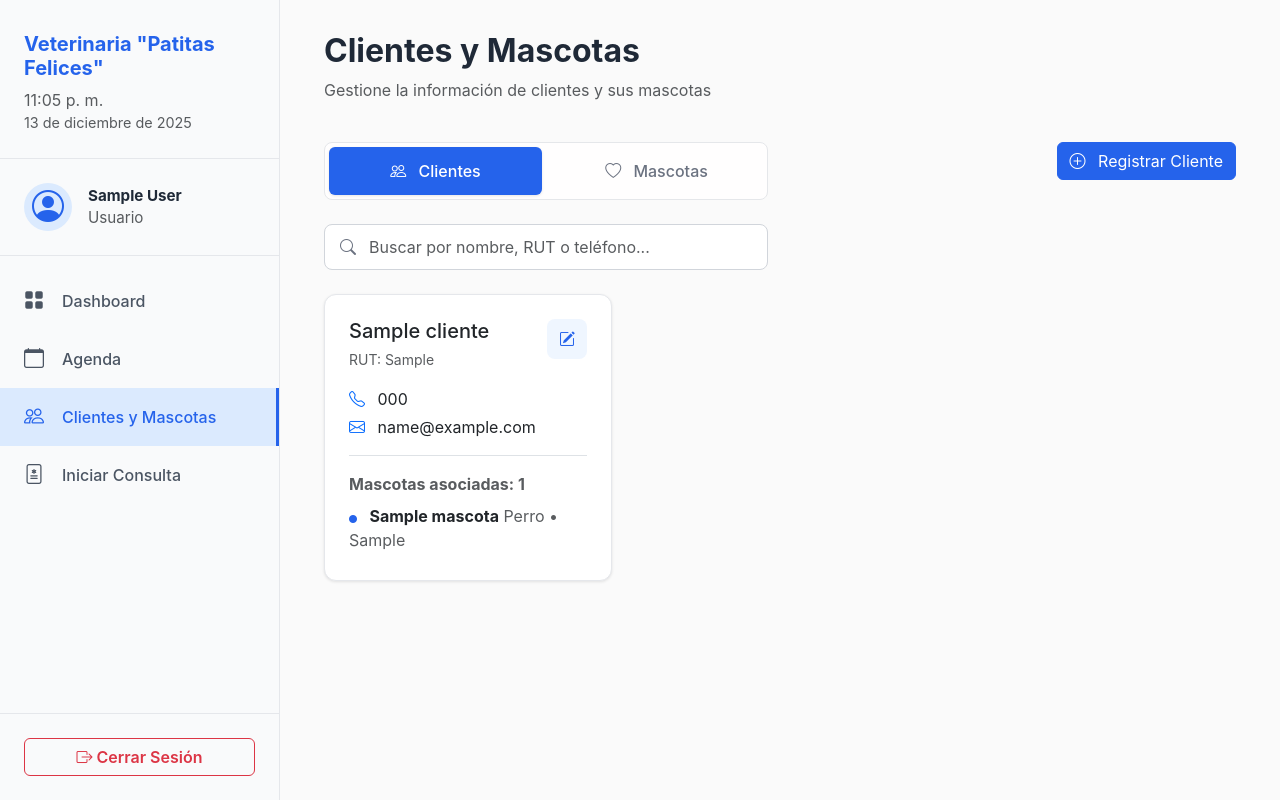
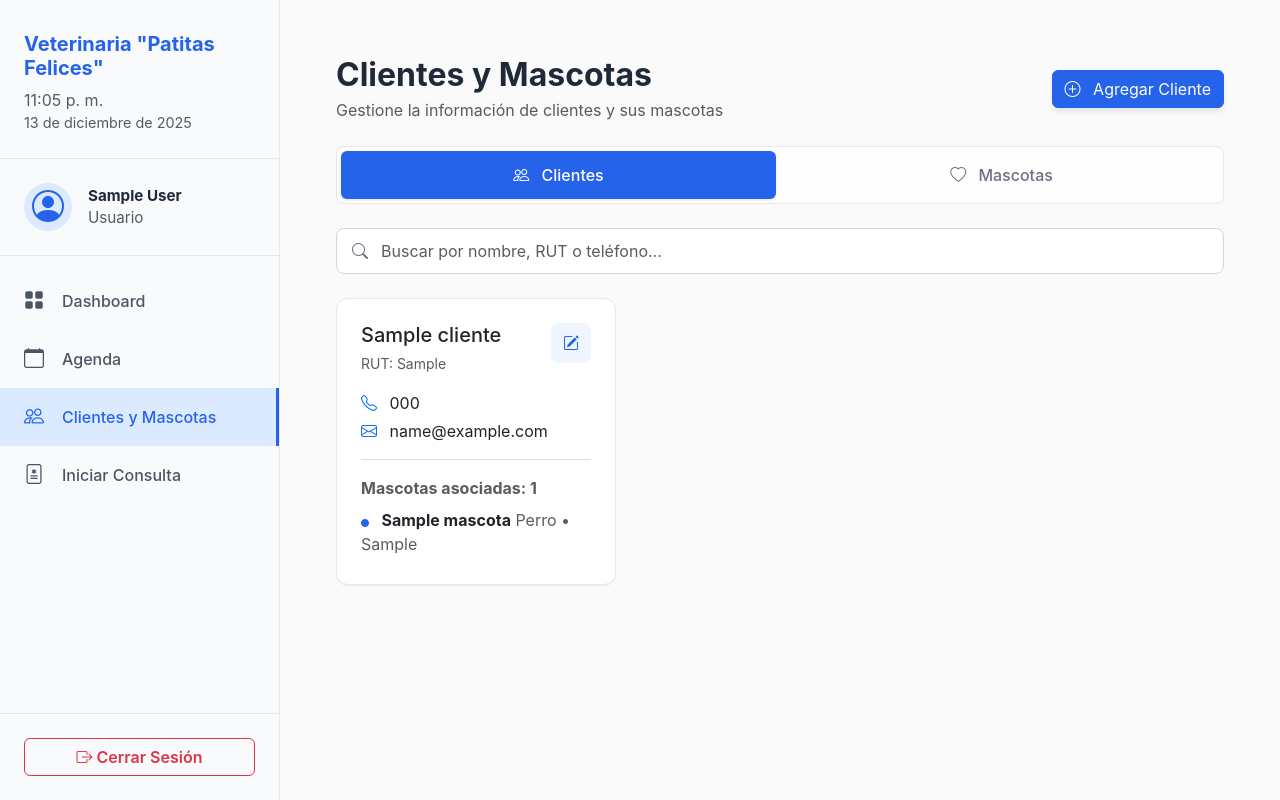
Before and after one commit to abarraza-v/sistema_veterinaria, a Django app: page /clientes/ in a window 1280 px wide. Run offline with Django 5.2, Linux system fonts and the light colour scheme; a user stored in the database is signed in; tables that the repository leaves empty hold one stand-in row (values such as "Sample post").

Commit message:
feat: rediseñar filas de mascotas con layout horizontal
- Cambiar de grid a flexbox para layout horizontal
- Simplificar campos mostrados: Especie, Raza, Dueño
- Ajustar estilos para que coincida con prototipo
- Aplicar borders consistentes (#e5e7ea) a todas las cards
- Mejorar hover effects y transiciones

```diff
--- a/clientes/templates/clientes/clientes_mascotas.html
+++ b/clientes/templates/clientes/clientes_mascotas.html
@@ -8,17 +8,30 @@
 {% endblock %}
 
 {% block main_content %}
-<div class="container-fluid">
-    <div class="row mb-4">
+<div class="container-fluid p-4">
+    <div class="row mb-4 align-items-center">
         <div class="col">
-            <h2 class="fw-bold">Clientes y Mascotas</h2>
-            <p class="text-muted">Gestione la información de clientes y sus mascotas</p>
+            <h2 class="fw-bold mb-1">Clientes y Mascotas</h2>
+            <p class="text-muted mb-0">Gestione la información de clientes y sus mascotas</p>
+        </div>
+        <div class="col-auto">
+            {% if tab == 'clientes' %}
+                <a href="{% url 'clientes:crear' %}" class="btn btn-primary btn-floating">
+                    <i class="bi bi-plus-circle me-2"></i>
+                    Agregar Cliente
+                </a>
+            {% else %}
+                <a href="{% url 'mascotas:crear' %}" class="btn btn-primary btn-floating">
+                    <i class="bi bi-plus-circle me-2"></i>
+                    Agregar Mascota
+                </a>
+            {% endif %}
         </div>
     </div>
 
     <!-- Switch de pestañas -->
     <div class="row mb-4">
-        <div class="col-md-6">
+        <div class="col-12">
             <div class="tab-switch">
                 <button class="{% if tab == 'clientes' %}active{% endif %}" onclick="window.location.href='{% url 'clientes:listar' %}?tab=clientes{% if query %}&q={{ query }}{% endif %}'">
                     <i class="bi bi-people me-2"></i>
@@ -30,24 +43,11 @@
                 </button>
             </div>
         </div>
-        <div class="col-md-6 text-end">
-            {% if tab == 'clientes' %}
-                <a href="{% url 'clientes:crear' %}" class="btn btn-primary">
-                    <i class="bi bi-plus-circle me-2"></i>
-                    Registrar Cliente
-                </a>
-            {% else %}
-                <a href="{% url 'mascotas:crear' %}" class="btn btn-primary">
-                    <i class="bi bi-plus-circle me-2"></i>
-                    Registrar Mascota
-                </a>
-            {% endif %}
-        </div>
     </div>
 
     <!-- Barra de búsqueda -->
     <div class="row mb-4">
-        <div class="col-md-6">
+        <div class="col-12">
             <form method="get" class="search-box">
                 <input type="hidden" name="tab" value="{{ tab }}">
                 <i class="bi bi-search"></i>
@@ -70,9 +70,20 @@
                                     <h5 class="card-title mb-1">{{ cliente.nombre }}</h5>
                                     <p class="text-muted mb-0"><small>RUT: {{ cliente.rut }}</small></p>
                                 </div>
+                                <div class="d-flex gap-2">
                                     <a href="{% url 'clientes:editar' cliente.pk %}" class="action-icon action-icon-edit">
                                         <i class="bi bi-pencil-square"></i>
                                     </a>
+                                    {% if request.user.groups.exists %}
+                                        {% for group in request.user.groups.all %}
+                                            {% if group.name == 'Administrador' %}
+                                                <button type="button" class="action-icon action-icon-delete" data-bs-toggle="modal" data-bs-target="#deleteClienteModal{{ cliente.pk }}">
+                                                    <i class="bi bi-trash"></i>
+                                                </button>
+                                            {% endif %}
+                                        {% endfor %}
+                                    {% endif %}
+                                </div>
                             </div>
 
                             <div class="mb-3">
@@ -125,43 +170,71 @@
     {% else %}
         <!-- Vista de Mascotas -->
         <div class="row">
+            <div class="col-12">
                 {% for mascota in mascotas %}
-                <div class="col-md-6 col-lg-4 mb-4">
-                    <div class="card h-100">
-                        <div class="card-body">
-                            <div class="d-flex justify-content-between align-items-start mb-3">
-                                <div>
-                                    <h5 class="card-title mb-1">{{ mascota.nombre }}</h5>
-                                    <p class="text-muted mb-0"><small>ID: #{{ mascota.pk }}</small></p>
+                    <div class="mascota-card-row mb-3">
+                        <div class="mascota-icon">
+                            <i class="bi bi-heart-fill"></i>
                         </div>
-                                <a href="{% url 'mascotas:editar' mascota.pk %}" class="action-icon action-icon-edit">
+                        <h5 class="mascota-name">{{ mascota.nombre }}</h5>
+                        <div class="mascota-info-row">
+                            <div class="mascota-field">
+                                <span class="mascota-field-label">Especie</span>
+                                <span class="mascota-field-value">{{ mascota.get_especie_display_custom }}</span>
+                            </div>
+                            <div class="mascota-field">
+                                <span class="mascota-field-label">Raza</span>
+                                <span class="mascota-field-value">{{ mascota.raza }}</span>
+                            </div>
+                            <div class="mascota-field">
+                                <span class="mascota-field-label">Dueño</span>
+                                <span class="mascota-field-value">{{ mascota.dueno.nombre }}</span>
+                            </div>
+                        </div>
+                        <div class="mascota-actions">
+                            <a href="{% url 'mascotas:editar' mascota.pk %}" class="action-icon action-icon-edit" title="Editar">
                                 <i class="bi bi-pencil-square"></i>
                             </a>
+                            {% if request.user.groups.exists %}
+                                {% for group in request.user.groups.all %}
+                                    {% if group.name == 'Administrador' %}
+                                        <button type="button" class="action-icon action-icon-delete" data-bs-toggle="modal" data-bs-target="#deleteMascotaModal{{ mascota.pk }}" title="Eliminar">
+                                            <i class="bi bi-trash"></i>
+                                        </button>
+                                    {% endif %}
+                                {% endfor %}
+                            {% endif %}
+                        </div>
                     </div>
 
-                            <div class="mb-3">
-                                <p class="mb-1">
-                                    <strong>Especie:</strong> {{ mascota.get_especie_display_custom }}
-                                </p>
-                                <p class="mb-1">
-                                    <strong>Raza:</strong> {{ mascota.raza }}
-                                </p>
-                                <p class="mb-0">
-                                    <strong>Sexo:</strong> {{ mascota.get_sexo_display }}
-                                </p>
+                    <!-- Modal de confirmación de eliminación -->
+                    {% if request.user.groups.exists %}
+                        {% for group in request.user.groups.all %}
+                            {% if group.name == 'Administrador' %}
+                                <div class="modal fade" id="deleteMascotaModal{{ mascota.pk }}" tabindex="-1">
+                                    <div class="modal-dialog">
+                                        <div class="modal-content">
+                                            <div class="modal-header">
+                                                <h5 class="modal-title">Confirmar Eliminación</h5>
+                                                <button type="button" class="btn-close" data-bs-dismiss="modal"></button>
                                             </div>
-
-                            <div class="border-top pt-3">
-                                <p class="text-muted mb-0">
-                                    <i class="bi bi-person me-2 text-primary"></i>
-                                    <strong>Dueño:</strong> {{ mascota.dueno.nombre }}
-                                </p>
+                                            <div class="modal-body">
+                                                ¿Está seguro que desea eliminar a <strong>{{ mascota.nombre }}</strong>?
+                                            </div>
+                                            <div class="modal-footer">
+                                                <button type="button" class="btn btn-secondary" data-bs-dismiss="modal">Cancelar</button>
+                                                <form method="post" action="{% url 'mascotas:eliminar' mascota.pk %}" style="display: inline;">
+                                                    {% csrf_token %}
+                                                    <button type="submit" class="btn btn-danger">Eliminar</button>
+                                                </form>
                                             </div>
                                         </div>
                                     </div>
                                 </div>
+                            {% endif %}
+                        {% endfor %}
+                    {% endif %}
                 {% empty %}
-                <div class="col-12">
                     <div class="alert alert-info">
                         <i class="bi bi-info-circle me-2"></i>
                         {% if query %}
--- a/static/css/main.css
+++ b/static/css/main.css
@@ -62,14 +62,15 @@ body {
 
 /* Cards */
 .card {
-    border: 1px solid #E5E7EB;
+    border: 1px solid #e5e7ea;
     border-radius: 0.75rem;
-    box-shadow: 0 1px 3px 0 rgba(0, 0, 0, 0.1);
-    transition: box-shadow 0.2s;
+    box-shadow: 0 1px 2px 0 rgba(0, 0, 0, 0.05);
+    transition: all 0.2s;
 }
 
 .card:hover {
     box-shadow: 0 4px 6px -1px rgba(0, 0, 0, 0.1);
+    transform: translateY(-2px);
 }
 
 .card-header {
```
Also changed, not shown: other parts of clientes/templates/clientes/clientes_mascotas.html (+35 -1 lines), other parts of static/css/main.css (+24 -20 lines). Lines whose indentation alone changed are shown as unchanged.
